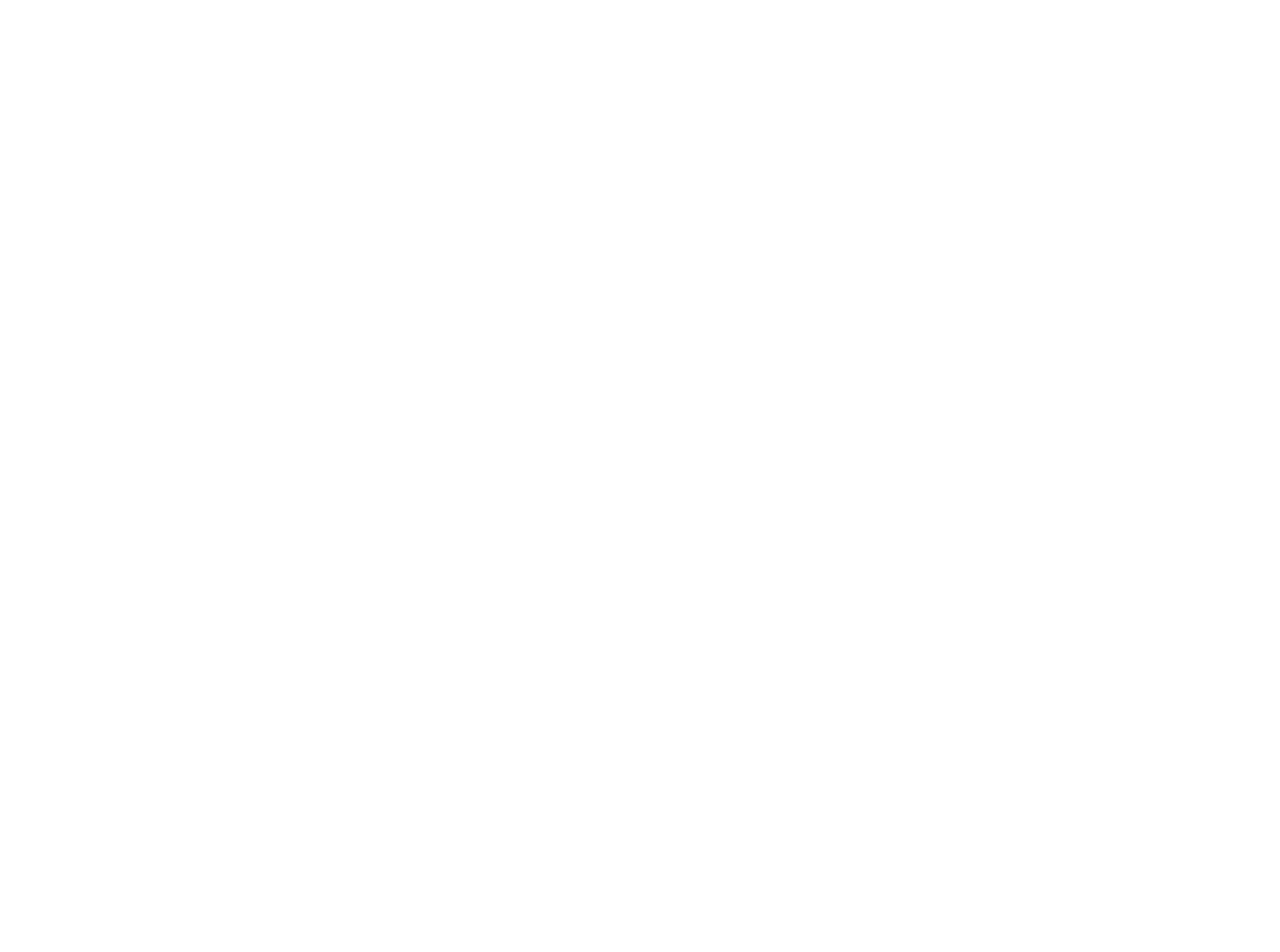
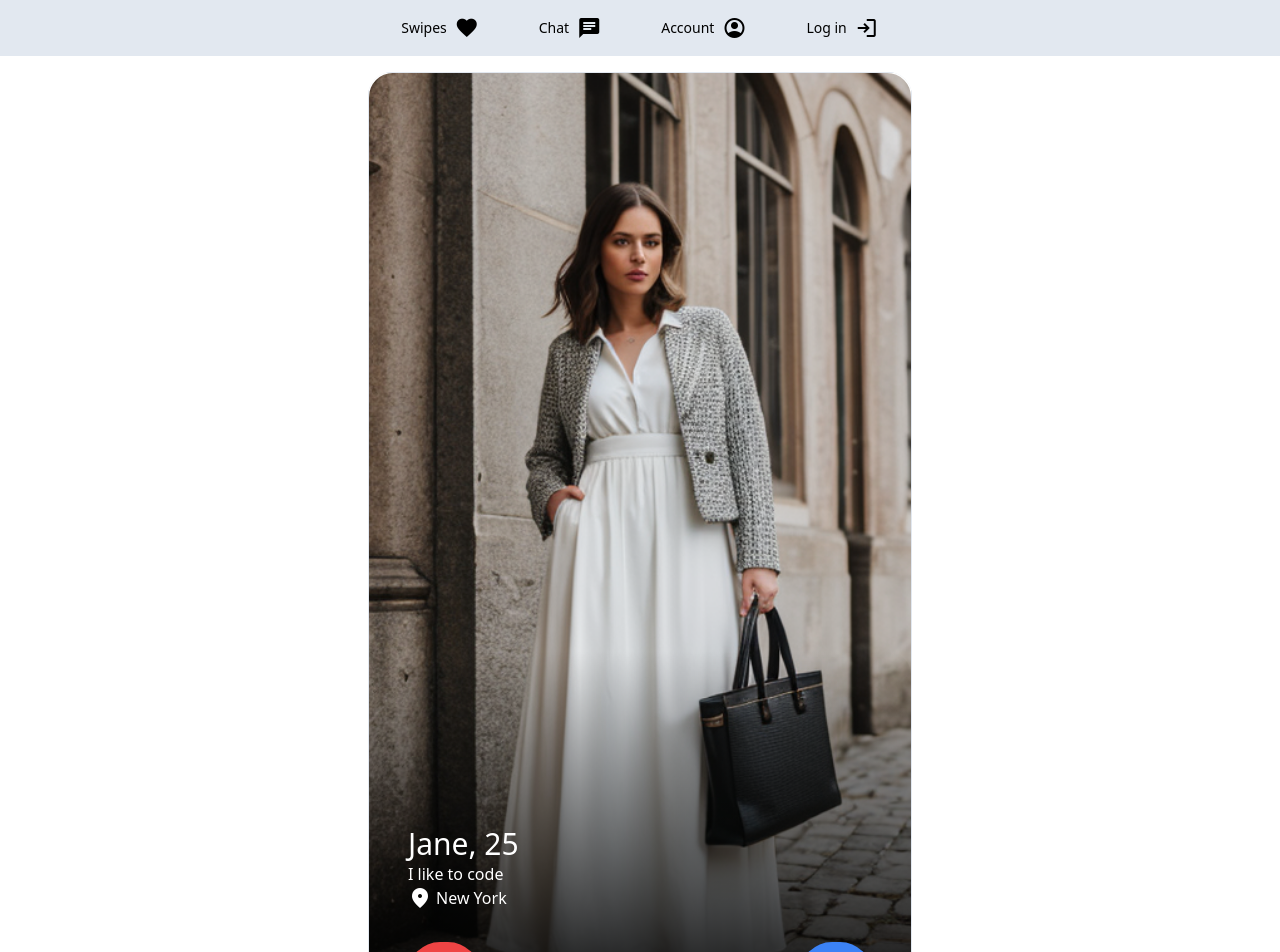
Before and after one commit to Kernoonusi/cupidr2, a Next.js app: page /swipes in a window 1280 px wide. Before the commit this address had no page. Shown: the top 952 px of the page. Before the commit the page ends 800 px from the top, so only its background shows below. Built offline with nearby package versions, Linux system fonts and the light colour scheme.

Commit message:
feat: add loading users

```diff
--- a/package.json
+++ b/package.json
@@ -14,11 +14,13 @@
     "@radix-ui/react-label": "^2.0.2",
     "@radix-ui/react-navigation-menu": "^1.1.4",
     "@radix-ui/react-slot": "^1.0.2",
+    "@vercel/postgres": "^0.7.2",
     "class-variance-authority": "^0.7.0",
     "clsx": "^2.1.0",
     "embla-carousel-react": "^8.0.0",
     "lucide-react": "^0.335.0",
     "next": "14.1.0",
+    "next-themes": "^0.2.1",
     "react": "^18",
     "react-dom": "^18",
     "react-hook-form": "^7.50.1",
--- a/src/app/api/swipes.ts
+++ b/src/app/api/swipes.ts
@@ -6,7 +6,7 @@
 	{
 		id: 1,
 		name: "Jane",
-		photos: ["/userPhotos/1.png", "/userPhotos/7.png", "/userPhotos/8.png"],
+		photos: ["/userPhotos/1.png", "/userPhotos/2.png", "/userPhotos/3.png"],
 		age: 25,
 		location: "New York",
 		description: "I like to code",
@@ -14,7 +14,7 @@
 	{
 		id: 2,
 		name: "John",
-		photos: ["/userPhotos/3.png"],
+		photos: ["/userPhotos/4.png"],
 		age: 18,
 		location: "London",
 		description: "Basketball player",
@@ -22,16 +22,66 @@
 	{
 		id: 3,
 		name: "Alex",
-		photos: ["/userPhotos/4.png"],
+		photos: ["/userPhotos/5.png"],
 		age: 30,
 		location: "Paris",
 		description: "I like to code",
 	},
+	{
+		id: 4,
+		name: "Sarah",
+		photos: ["/userPhotos/6.png", "/userPhotos/7.png"],
+		age: 40,
+		location: "Berlin",
+		description: "I like to code",
+	},
+	{
+		id: 5,
+		name: "Mike",
+		photos: ["/userPhotos/8.png"],
+		age: 30,
+		location: "Paris",
+		description: "I like to code",
+	},
+	{
+		id: 6,
+		name: "Ella",
+		photos: ["/userPhotos/9.png", "/userPhotos/10.png"],
+		age: 40,
+		location: "Berlin",
+		description: "I like to code",
+	},
+	{
+		id: 7,
+		name: "Sam",
+		photos: ["/userPhotos/11.png"],
+		age: 30,
+		location: "Paris",
+		description: "I like to code",
+	},
+	{
+		id: 8,
+		name: "Lily",
+		photos: ["/userPhotos/12.png", "/userPhotos/13.png"],
+		age: 40,
+		location: "Berlin",
+		description: "I like to code",
+	},
 ];
 
-export default async function getSwipes(id: number): Promise<User> {
-    if (id > users.length) {
-        throw new Error("User not found");
-    }
+export const getSwipes = async function (id: number): Promise<User> {
+	if (id > users.length) {
+		throw new Error("User not found");
+	}
 	return users[id];
-}
+};
+export const getNextSwipes = async function (): Promise<User[]> {
+	let swipes: User[] = [];
+	for (let i = 0; i < 5; i++) {
+		swipes.push(users[i]);
+	}
+	return swipes;
+};
+export const getNextSwipe = async function (): Promise<User> {
+	return users[Math.round(Math.random() * 7)];
+};
--- a/src/app/swipes/[id]/page.tsx
+++ /dev/null
@@ -1,55 +0,0 @@
-import { Button } from "@/components/ui/button";
-import { Card, CardContent } from "@/components/ui/card";
-import {
-	Carousel,
-	CarouselContent,
-	CarouselItem,
-	CarouselNext,
-	CarouselPrevious,
-} from "@/components/ui/carousel";
-import getSwipes from "@/app/api/swipes";
-import Image from "next/image";
-export default async function Swipes({ params: { id } }: { params: { id: number } }) {
-	const recomendedUser = await getSwipes(id);
-	return (
-		<main className="max-w-xl mx-auto px-4 relative overflow-hidden">
-			<Carousel className="bg-slate-200 rounded-3xl mt-4">
-				<CarouselContent>
-					{recomendedUser.photos.map((photo) => (
-						<CarouselItem key={photo}>
-							<Card className="rounded-3xl">
-								<CardContent className="p-0">
-									<Image src={photo} alt={photo} className="aspect-[9/16] object-cover rounded-3xl" width={900} height={1600} />
-								</CardContent>
-							</Card>
-						</CarouselItem>
-					))}
-				</CarouselContent>
-				<div className="w-3/4 absolute bottom-32 left-14 text-white">
-					<h2 className="text-3xl">
-						{recomendedUser.name}, {recomendedUser.age}
-					</h2>
-					<p>{recomendedUser.description}</p>
-					<p className="flex items-center gap-1">
-						<span className="material-symbols-outlined">location_on</span>
-						{recomendedUser.location}
-					</p>
-				</div>
-				<Button
-					variant="outline"
-					size="icon"
-					className="absolute bottom-8 left-14 w-fit h-fit p-1 rounded-full bg-red-600 border-0">
-					<span className="material-symbols-outlined text-6xl">cancel</span>
-				</Button>
-				<Button
-					variant="outline"
-					size="icon"
-					className="absolute bottom-8 right-14 w-fit h-fit p-1 pb-0 rounded-full bg-blue-600 border-0">
-					<span className="material-symbols-outlined text-6xl">favorite</span>
-				</Button>
-				<CarouselPrevious className="hidden md:block" />
-				<CarouselNext className="hidden md:block" />
-			</Carousel>
-		</main>
-	);
-}
--- a/src/app/swipes/page.tsx
+++ b/src/app/swipes/page.tsx
@@ -1,7 +1,110 @@
-import { permanentRedirect } from "next/navigation";
+"use client";
+import { Button } from "@/components/ui/button";
+import { Card, CardContent } from "@/components/ui/card";
+import {
+	Carousel,
+	CarouselContent,
+	CarouselItem,
+	CarouselNext,
+	CarouselPrevious,
+} from "@/components/ui/carousel";
+import { getNextSwipe, getNextSwipes } from "@/app/api/swipes";
+import Image from "next/image";
+import { useEffect, useState } from "react";
+import User from "@/components/shared/types";
+import { Skeleton } from "@/components/ui/skeleton";
 
 export default function Swipes() {
-    // TODO добавить логику подбора людей
-    permanentRedirect("/swipes/0");
-    return <div>...Loading</div>;
+	const [swipes, setSwipes] = useState<User[]>([]);
+	const [isLoading, setIsLoading] = useState(true);
+
+	useEffect(() => {
+		async function initialLoad() {
+			const newSwipes: User[] = await getNextSwipes();
+			setSwipes(newSwipes);
+			setIsLoading(false);
+		}
+		initialLoad();
+	}, []);
+
+	async function dislike() {
+		swipes.shift();
+		const newSwipe = await getNextSwipe();
+		setSwipes([...swipes, newSwipe]);
+	}
+	async function like() {
+		swipes.shift();
+		const newSwipe = await getNextSwipe();
+		setSwipes([...swipes, newSwipe]);
+	}
+	return (
+		<main className="max-w-xl mx-auto px-4 relative overflow-hidden">
+			<Carousel className="bg-slate-200 rounded-3xl mt-4 overflow-hidden">
+				{isLoading ? (
+					<>
+						<CarouselContent>
+							<CarouselItem>
+								<Skeleton className="aspect-[9/16]" />
+							</CarouselItem>
+						</CarouselContent>
+						<div className="w-3/4 absolute bottom-32 left-10 flex flex-col gap-2">
+							<Skeleton className="h-10 w-20 bg-slate-300" />
+							<Skeleton className="h-5 w-60 bg-slate-300" />
+							<Skeleton className="h-5 w-60 bg-slate-300" />
+						</div>
+						<Skeleton className="absolute h-20 w-20 rounded-full left-10 bottom-8 bg-red-300" />
+						<Skeleton className="absolute h-20 w-20 rounded-full right-10 bottom-8 bg-blue-300" />
+					</>
+				) : (
+					<>
+						<CarouselContent>
+							{swipes[0].photos.map((photo) => (
+								<CarouselItem key={photo}>
+									<Card>
+										<CardContent className="p-0 relative">
+											<Image
+												src={photo}
+												alt={photo}
+												className="aspect-[9/16] object-cover rounded-3xl"
+												width={900}
+												height={1600}
+											/>
+											<div className="absolute bottom-0 w-full h-[40%] bg-gradient-to-t from-black rounded-3xl" />
+										</CardContent>
+									</Card>
+								</CarouselItem>
+							))}
+						</CarouselContent>
+
+						<div className="w-3/4 absolute bottom-32 left-10 text-white">
+							<h2 className="text-3xl">
+								{swipes[0].name}, {swipes[0].age}
+							</h2>
+							<p>{swipes[0].description}</p>
+							<p className="flex items-center gap-1">
+								<span className="material-symbols-outlined">location_on</span>
+								{swipes[0].location}
+							</p>
+						</div>
+						<Button
+							variant="outline"
+							size="icon"
+							onClick={dislike}
+							className={`absolute w-fit h-fit p-5 px-6 rounded-full border-0 bg-red-500 left-10 bottom-8`}>
+							<span className="material-symbols-outlined text-3xl text-white">close</span>
+						</Button>
+						<Button
+							variant="outline"
+							size="icon"
+							onClick={like}
+							className={`absolute w-fit h-fit p-5 pb-4 pt-6 px-6 rounded-full border-0 bg-blue-500 right-10 bottom-8 `}>
+							<span className="material-symbols-outlined text-3xl text-white">favorite</span>
+						</Button>
+						<CarouselPrevious className="hidden md:block" />
+						<CarouselNext className="hidden md:block" />
+					</>
+				)}
+			</Carousel>
+		</main>
+	);
 }
--- /dev/null
+++ b/src/components/ui/skeleton.tsx
@@ -0,0 +1,15 @@
+import { cn } from "@/lib/utils"
+
+function Skeleton({
+  className,
+  ...props
+}: React.HTMLAttributes<HTMLDivElement>) {
+  return (
+    <div
+      className={cn("animate-pulse rounded-md bg-slate-100 dark:bg-slate-800", className)}
+      {...props}
+    />
+  )
+}
+
+export { Skeleton }
```
Also changed, not shown: 2 other files (tests, documents, lock files or other folders).
